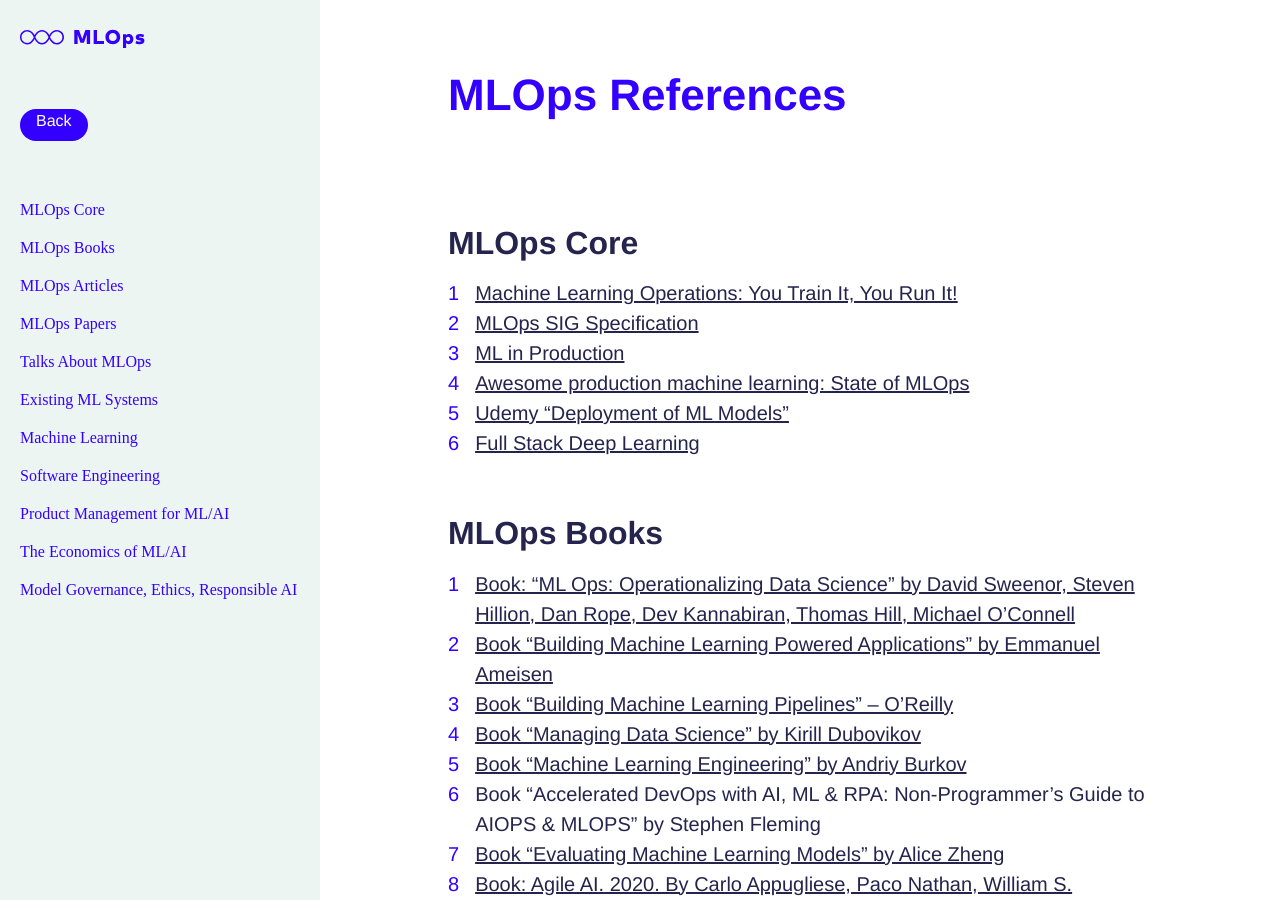
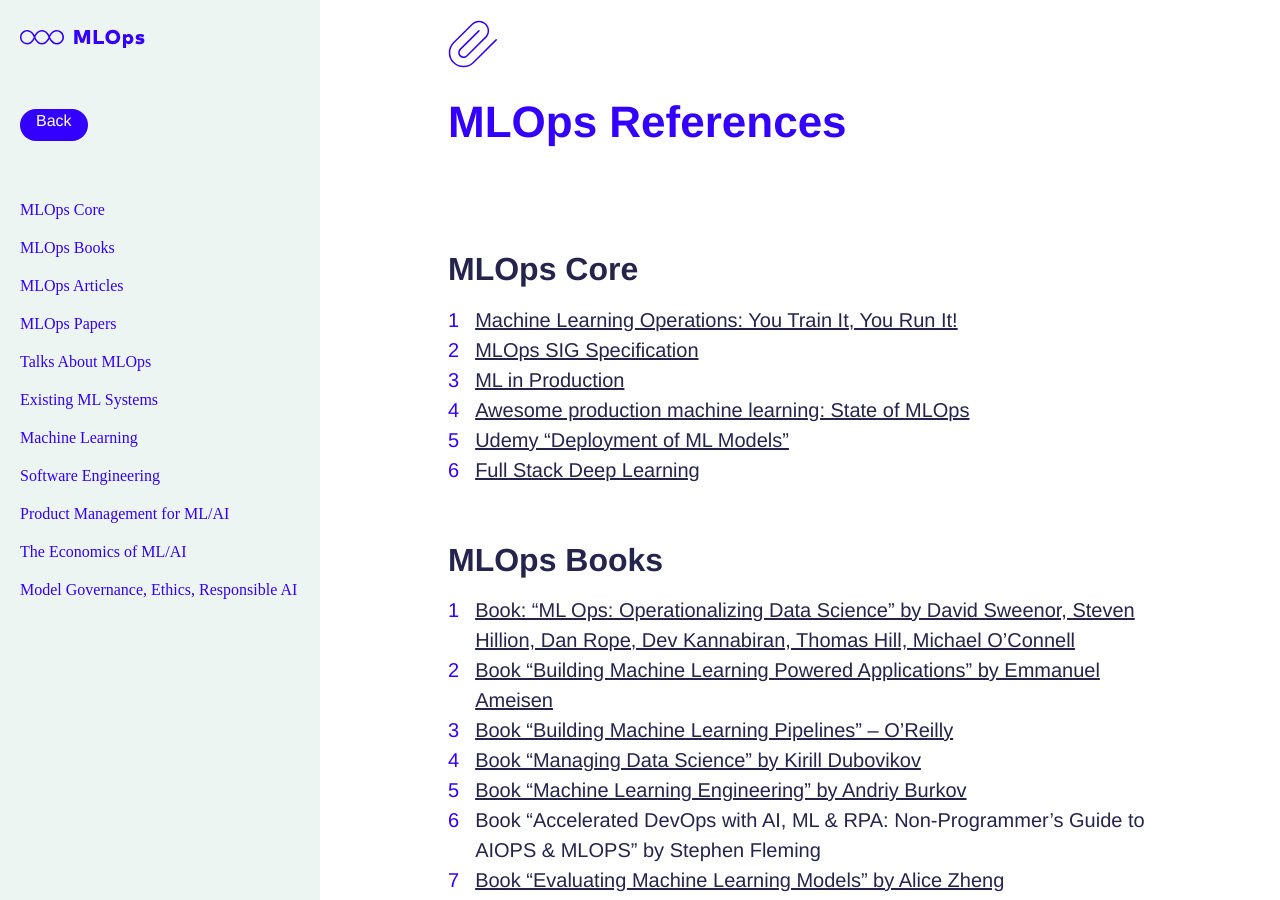
Before and after one commit to innoq/ml-ops.org, a Jekyll site: the page built from content/references.md, in a window 1280 px wide and 900 px high. Built offline with Jekyll 4.4.1, drawn with Linux system fonts in a browser that asks for light colours; some web fonts are replaced.

Commit message:
add icon for references

```diff
--- a/content/references.md
+++ b/content/references.md
@@ -2,6 +2,8 @@
 title: "MLOps References"
 layout: article
 ---
+<img class="article__icon" src="/assets/icons/Icon__References.svg" alt="Icon">
+
 # MLOps References
 ## MLOps Core
 1. [Machine Learning Operations: You Train It, You Run It!](https://ml-ops.org/)
```
Also changed, not shown: assets/icons/Icon__References.svg (added).
